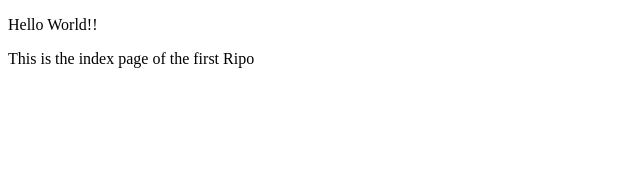
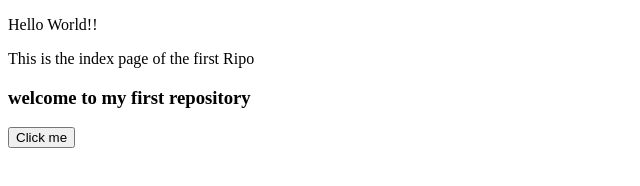
Before and after one commit to redouaneattar-warsha/Test_First-repo, a plain HTML site: page index.html in a window 1280 px wide. Shown: the whole page, without its empty margins (0-640 px from the left). Drawn offline with Linux system fonts and the light colour scheme.

Commit message:
test dev

```diff
--- a/index.html
+++ b/index.html
@@ -8,5 +8,11 @@
 <body>
     <p> Hello World!!</p>
     <p> This is the index page of the first Ripo </p>
+    <div>
+        <h3>welcome to my first repository</h3>
+        <button>Click me </button>
+
+
+    </div>
 </body>
 </html>
```
